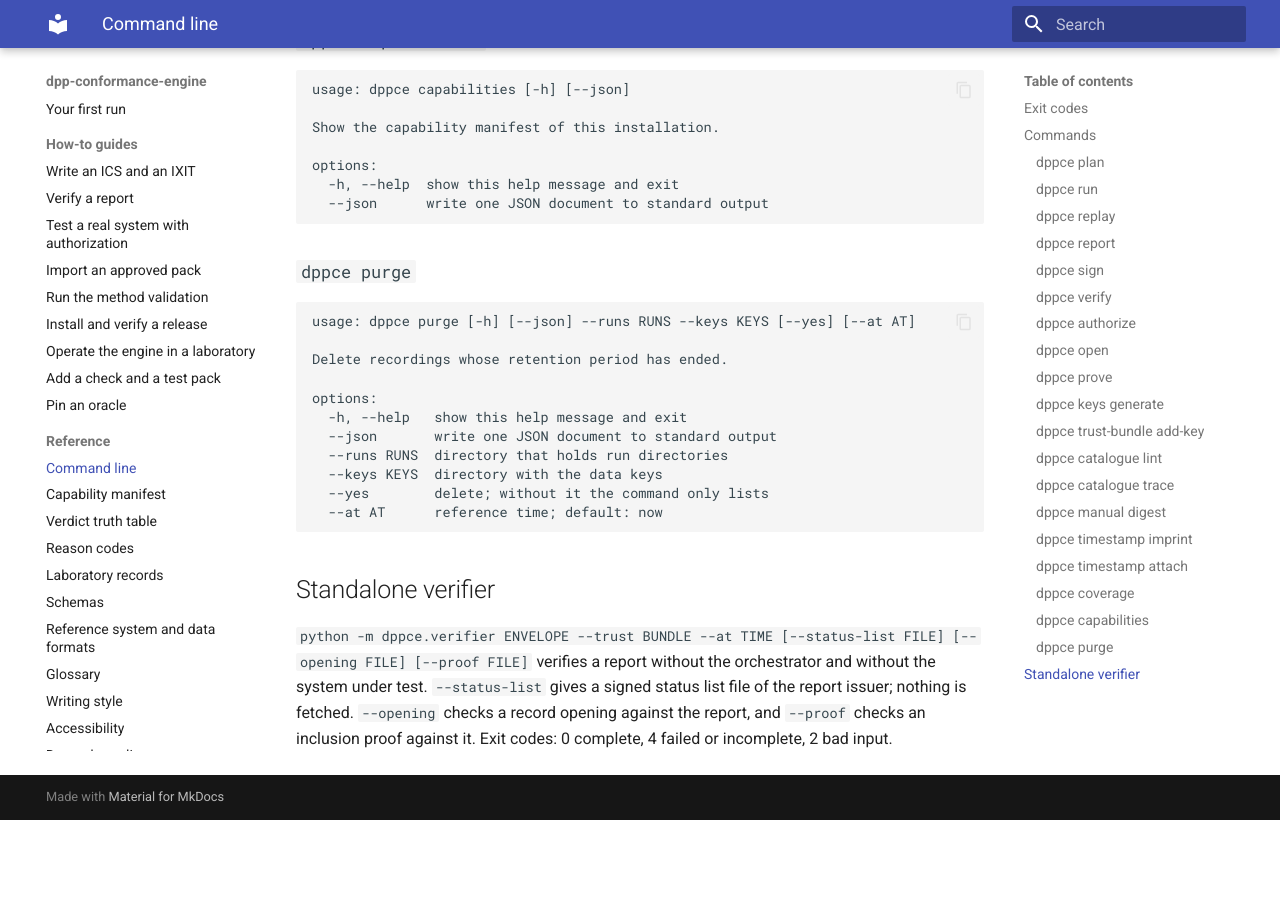
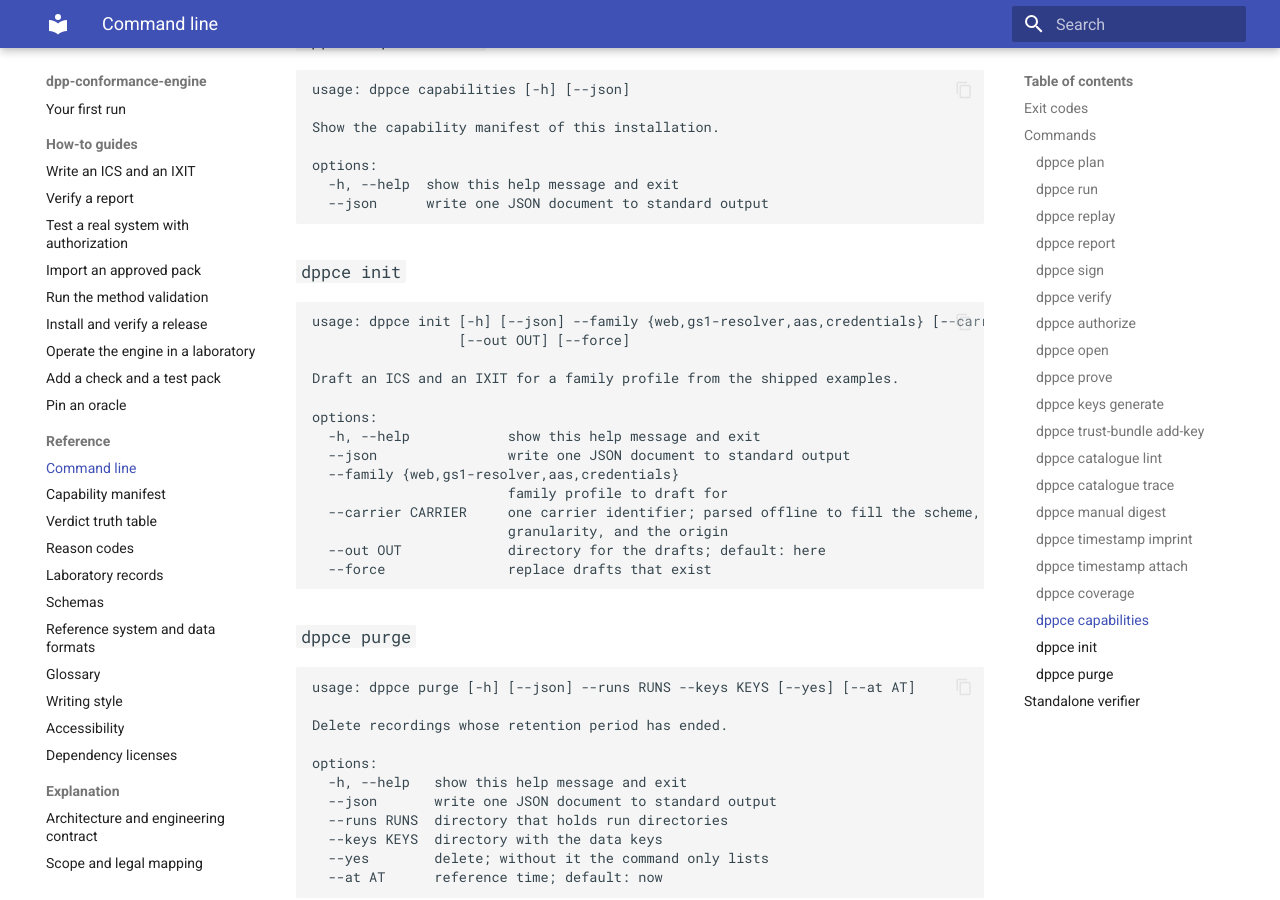
Before and after one commit to hadijannat/dpp-conformance-engine, an MkDocs documentation site: the page built from docs/reference/cli.md, in a window 1280 px wide and 900 px high, scrolled down 9036 px. Built offline with MkDocs 1.6.1 and Material for MkDocs 9.7.7, drawn with Linux system fonts in a browser that asks for light colours; the version menu is left out; before the commit the page ends 9856 px from its top, so only the background shows below that.

Commit message:
docs(reference): regenerate the command-line page for dppce init
The input errors of init now carry no reason code.
They are command-line errors, as the other refusals of the command line are.

Co-Authored-By: Claude Opus 5.5 <noreply@anthropic.com>

````diff
--- a/docs/reference/cli.md
+++ b/docs/reference/cli.md
@@ -458,6 +458,25 @@ options:
   --json      write one JSON document to standard output
 ```
 
+### `dppce init`
+
+```text
+usage: dppce init [-h] [--json] --family {web,gs1-resolver,aas,credentials} [--carrier CARRIER]
+                  [--out OUT] [--force]
+
+Draft an ICS and an IXIT for a family profile from the shipped examples.
+
+options:
+  -h, --help            show this help message and exit
+  --json                write one JSON document to standard output
+  --family {web,gs1-resolver,aas,credentials}
+                        family profile to draft for
+  --carrier CARRIER     one carrier identifier; parsed offline to fill the scheme, the
+                        granularity, and the origin
+  --out OUT             directory for the drafts; default: here
+  --force               replace drafts that exist
+```
+
 ### `dppce purge`
 
 ```text
````
Also changed, not shown: 1 other file.
